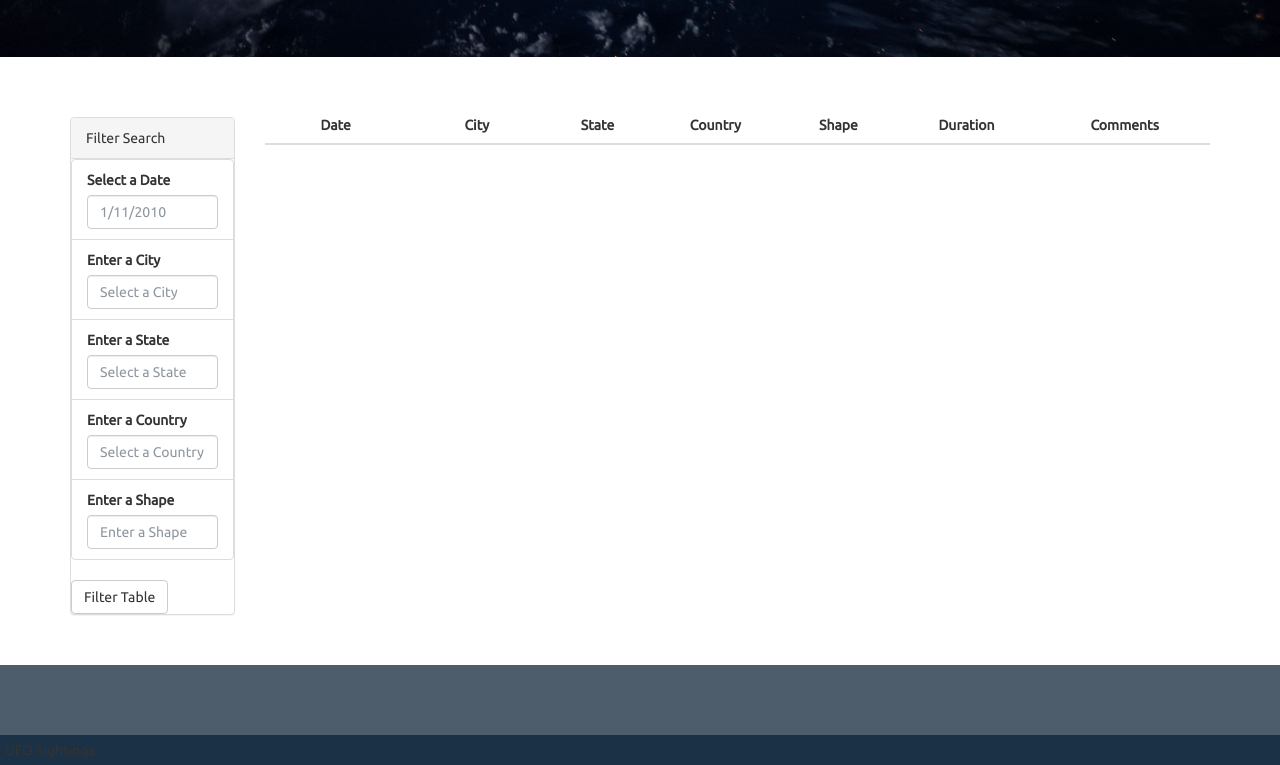
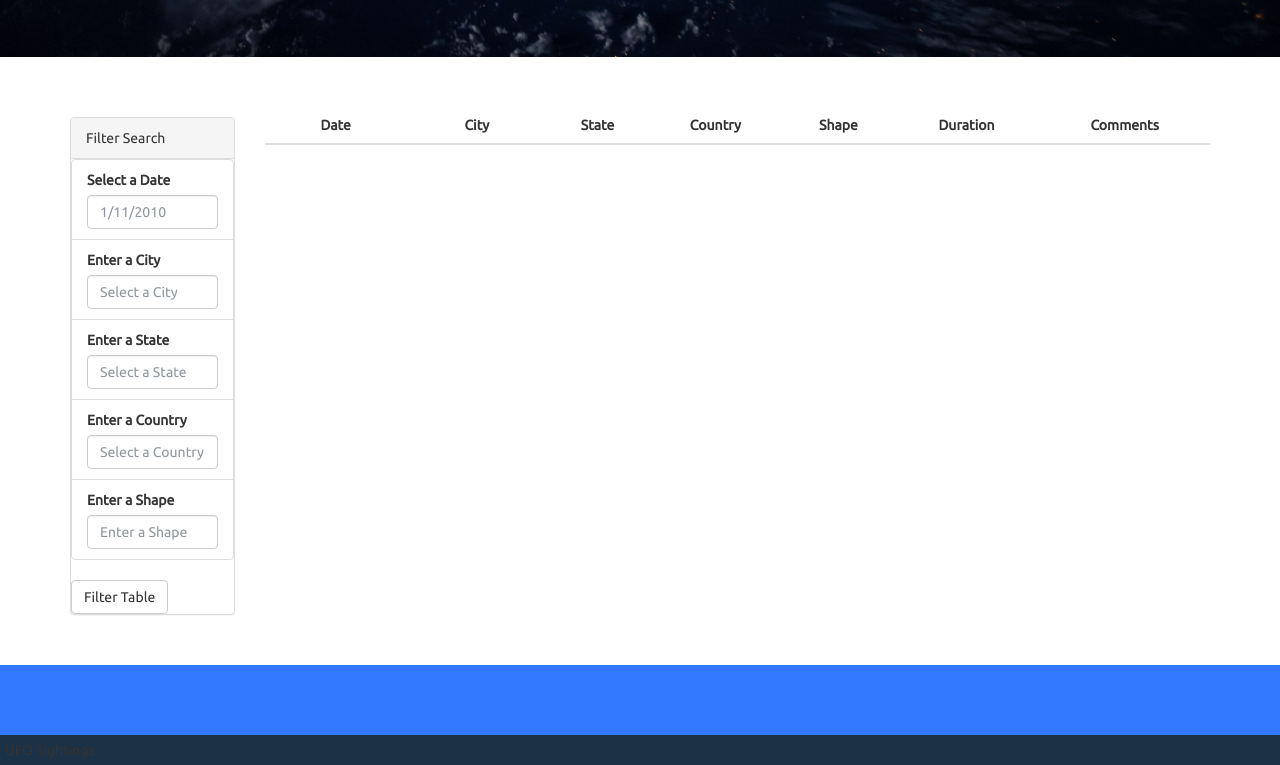
Before and after one commit to darstsharon/Aliens-Are-Real, a plain HTML site: page index.html in a window 1280 px wide. Shown: the part 555-1320 px from the top of the page. Drawn offline with nearby package versions, Linux system fonts and the light colour scheme.

Commit message:
Update style.css

```diff
--- a/static/css/style.css
+++ b/static/css/style.css
@@ -25,7 +25,7 @@ body {
   bottom: 0;
   left: 0;
   min-height: 100px;
-  background: #4e5d6c;
+  background: #3379FF;
 }
 
 /* The code styles the text at the bottom of the footer */
```
